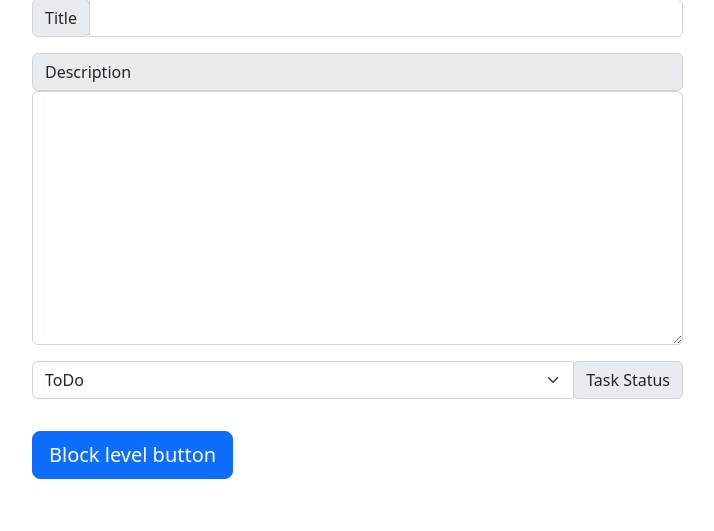
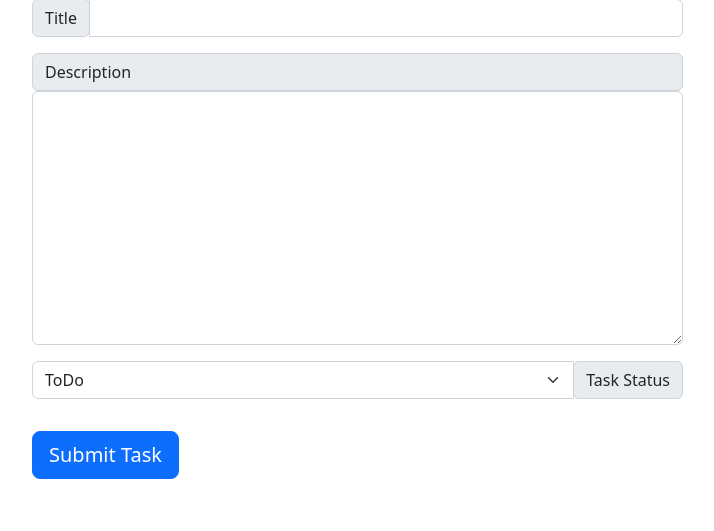
Before and after one commit to sreehari229/Board-em, a Django app: page /account/create_task/485578cc-2f36-4f55-8685-0e76ad0b0ff1/ in a window 1280 px wide. Shown: the part 75-606 px from the top of the page, without its empty margins (50-764 px from the left). Run offline with Django 4.2, Linux system fonts and the light colour scheme; a user stored in the database is signed in; some libraries are stand-ins or nearby versions.

Commit message:
Tasks update functionality added

```diff
--- a/TaskMan/Intendance/forms.py
+++ b/TaskMan/Intendance/forms.py
@@ -33,7 +33,7 @@ class CreateProjectForm(forms.ModelForm):
         model = Project
         fields = '__all__'
 
-class CreateTaskForm(forms.ModelForm):
+class TaskFormCRUD(forms.ModelForm):
     class Meta:
         model = Task
         fields = '__all__'
--- a/TaskMan/Intendance/urls.py
+++ b/TaskMan/Intendance/urls.py
@@ -7,4 +7,5 @@ urlpatterns = [
     path('create_project/', views.create_project_page, name='create-project'),
     path('project_task/<str:pk>/', views.project_tasks_page, name='project-tasks'),
     path('create_task/<str:project_id>/', views.create_task_page, name='create-task'),
+    path('update_task/<str:task_id>/', views.update_task_page, name="update-task"),
 ]
--- a/TaskMan/Intendance/views.py
+++ b/TaskMan/Intendance/views.py
@@ -1,3 +1,4 @@
+from turtle import title
 from django.shortcuts import render, redirect
 from django.contrib.auth.decorators import login_required
 from django.contrib import messages
@@ -46,6 +47,7 @@ def create_project_page(request):
         sd = request.POST.get('start_date')
         dura = request.POST.get('duration')
         usr = request.user
+
         print(name, descript, url, gm , sd, dura, usr)
         pj = Project.objects.create(
             name=name,
@@ -70,7 +72,7 @@ def create_project_page(request):
         'form' : form,
         'users' : User.objects.all()
     }
-    return render(request, 'Intendance/create_project.html', data)
+    return render(request, 'Intendance/project_CRUD.html', data)
 
 
 @login_required(login_url='login')
@@ -84,9 +86,46 @@ def project_tasks_page(request, pk):
 
 @login_required(login_url='login')
 def create_task_page(request, project_id):
-    form = CreateTaskForm()
+    form = TaskFormCRUD()
     print("---------------> ",project_id)
+    if request.method == "POST":
+        print("Create Task -------------: ")
+        title = request.POST.get('title')
+        description = request.POST.get('description')
+        task_status = request.POST.get('task_status')
+        print(f"Title ---> {title}")
+        print(f"Description ---> {description}")
+        print(f"Task Status ---> {task_status}")
+        project = Project.objects.get(project_id=project_id)
+        task = Task.objects.create(
+            project=project,
+            title=title,
+            description=description,
+            task_status=task_status,
+            created_by=request.user,
+        )
+        messages.success(request, f"Task created - {title}")
+        return redirect("project-tasks", pk=project.project_id)
+
     data = {
         'form':form,
     }
-    return render(request, "Intendance/create_task.html" ,data)
+    return render(request, "Intendance/task_CRUD.html" ,data)
+
+@login_required(login_url='login')
+def update_task_page(request, task_id):
+    task = Task.objects.get(task_id=task_id)
+    form = TaskFormCRUD(instance=task)
+    if request.method == "POST":
+        form = TaskFormCRUD(request.POST, instance=task)
+        title = request.POST.get('title')
+        description = request.POST.get('description')
+        task_status = request.POST.get('task_status')
+        Task.objects.filter(task_id=task_id).update(title=title, description=description, task_status=task_status)
+        messages.success(request, f"Task updated")
+        return redirect('project-tasks', pk=task.project.project_id)
+
+    data = {
+        'form':form,
+    }
+    return render(request, "Intendance/task_CRUD.html", data)
--- a/TaskMan/templates/Intendance/create_task.html
+++ b/TaskMan/templates/Intendance/task_CRUD.html
@@ -31,7 +31,7 @@
         </div>
     </div>
 
-    <button type="button" class="btn btn-primary btn-lg btn-block">Block level button</button>
+    <input type="submit" value="Submit Task" class="btn btn-primary btn-lg btn-block" />
 
 </form>
 </div>
```
Also changed, not shown: TaskMan/templates/Intendance/project_tasks.html (+4 -4 lines), TaskMan/db.sqlite3, TaskMan/media/profile_pics/new_profile_image.jpg (added), TaskMan/templates/Intendance/project_CRUD.html (renamed from TaskMan/templates/Intendance/create_project.html).
